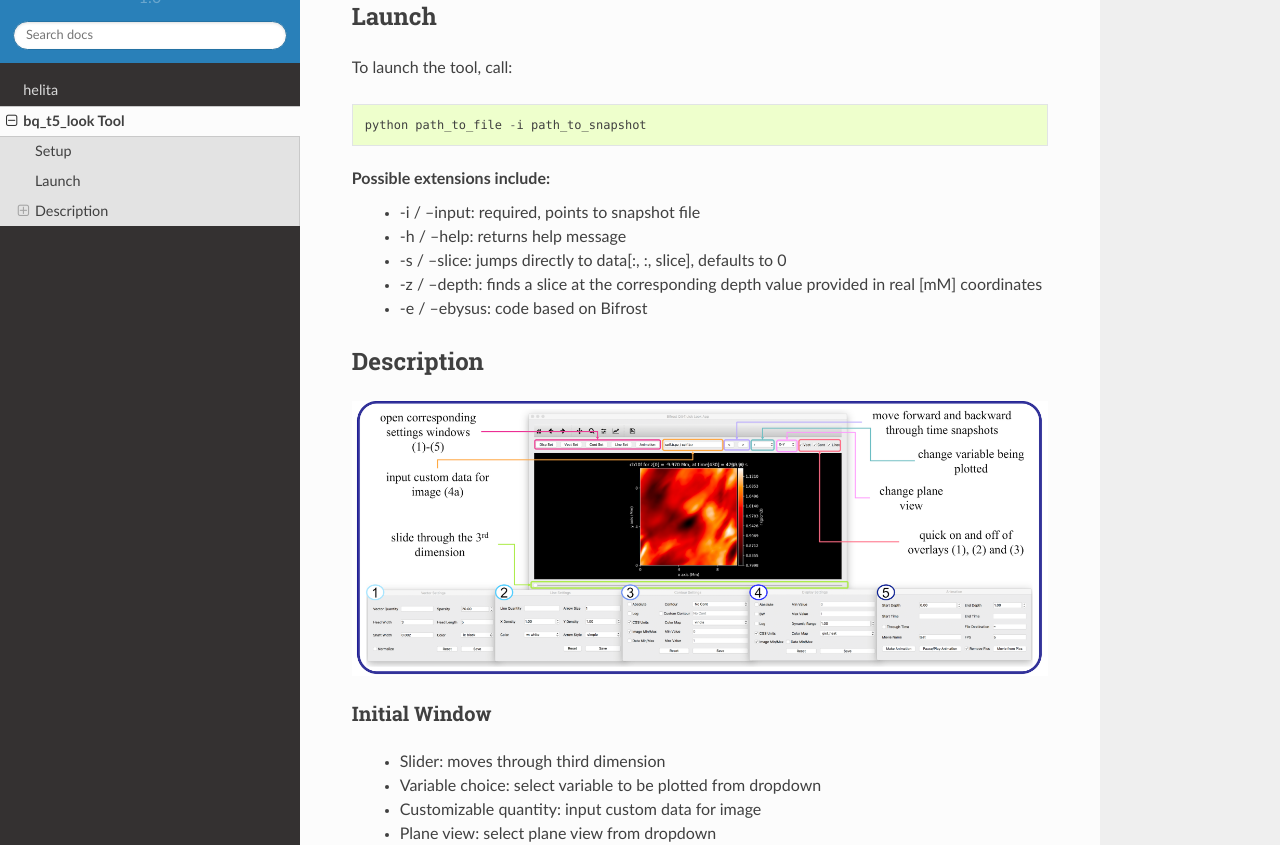
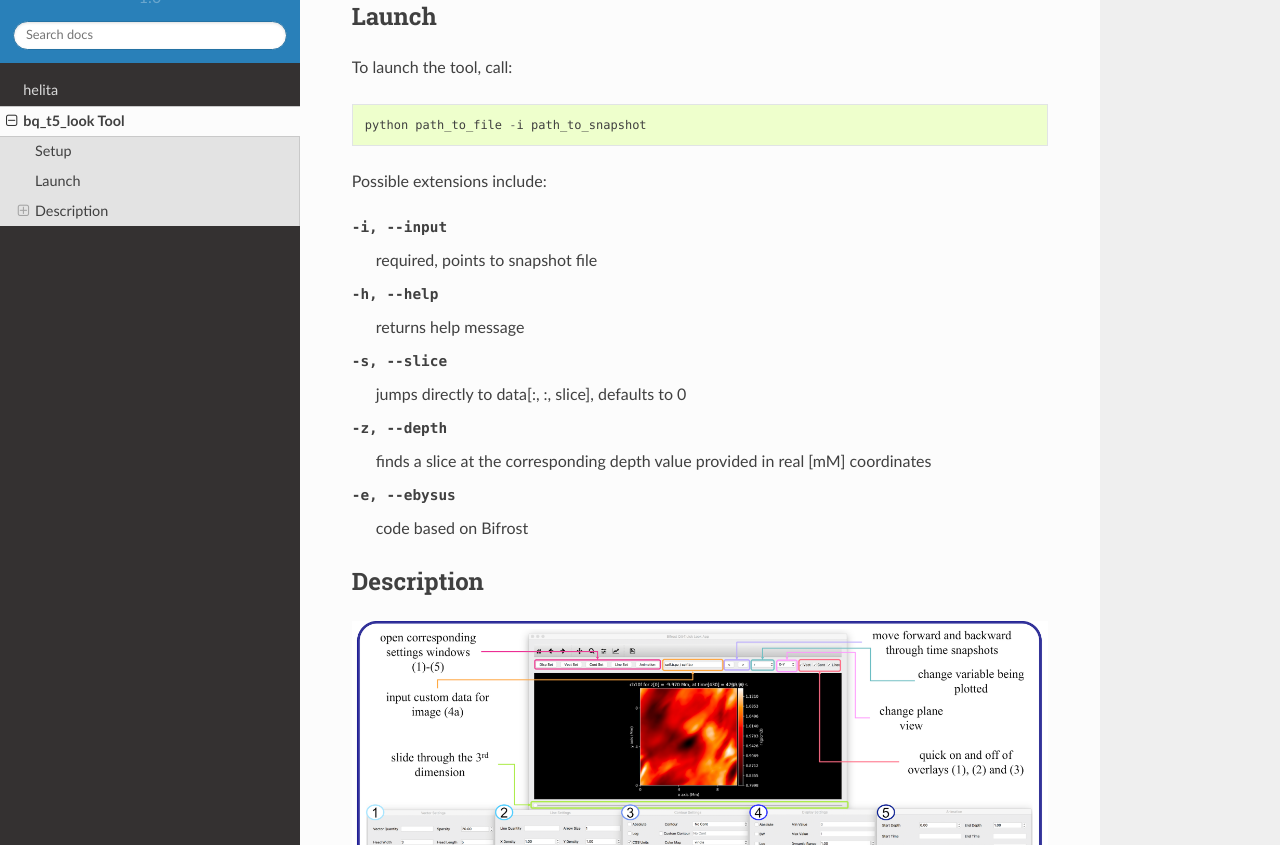
Before and after one commit to Cbaharav/carmel-updates, a Sphinx documentation site: the page built from docs/bq_t5.rst, in a window 1280 px wide and 900 px high, scrolled down 869 px, cut to the strip 55-900 px from the top of the window. Built offline with Sphinx 7.4.7 and the Read the Docs theme 2.0.0, drawn with Linux system fonts in a browser that asks for light colours.

Commit message:
added options menu to bq_t5

```diff
--- a/docs/bq_t5.rst
+++ b/docs/bq_t5.rst
@@ -23,11 +23,12 @@ To launch the tool, call::
  python path_to_file -i path_to_snapshot
 
 Possible extensions include:
-	* -i / --input: required, points to snapshot file
-	* -h / --help: returns help message
-	* -s / --slice: jumps directly to data[:, :, slice], defaults to 0
-	* -z / --depth: finds a slice at the corresponding depth value provided in real [mM] coordinates
-	* -e / --ebysus: code based on Bifrost
+
+-i, --input 		required, points to snapshot file
+-h, --help  		returns help message
+-s, --slice 		jumps directly to data[:, :, slice], defaults to 0
+-z, --depth 		finds a slice at the corresponding depth value provided in real [mM] coordinates
+-e, --ebysus 		code based on Bifrost
 
 Description
 ===========
```
Also changed, not shown: 4 other files.
